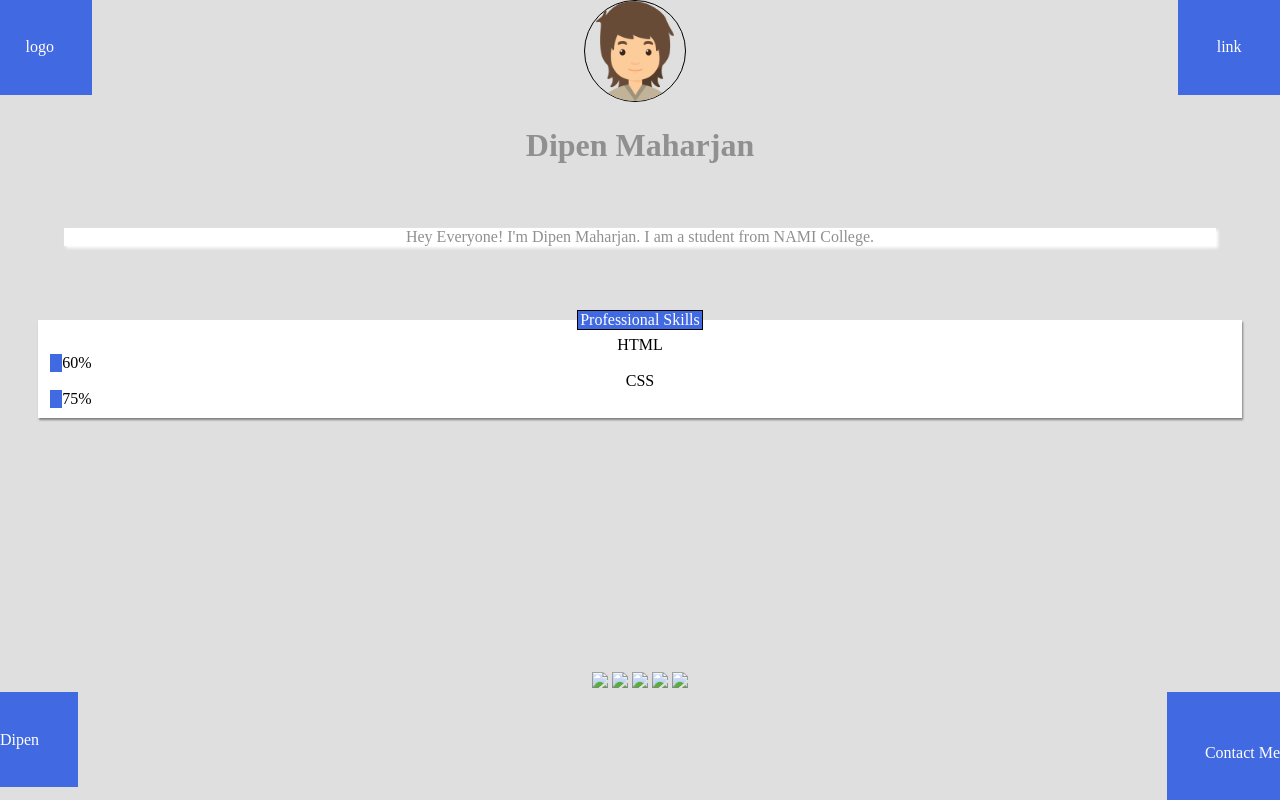
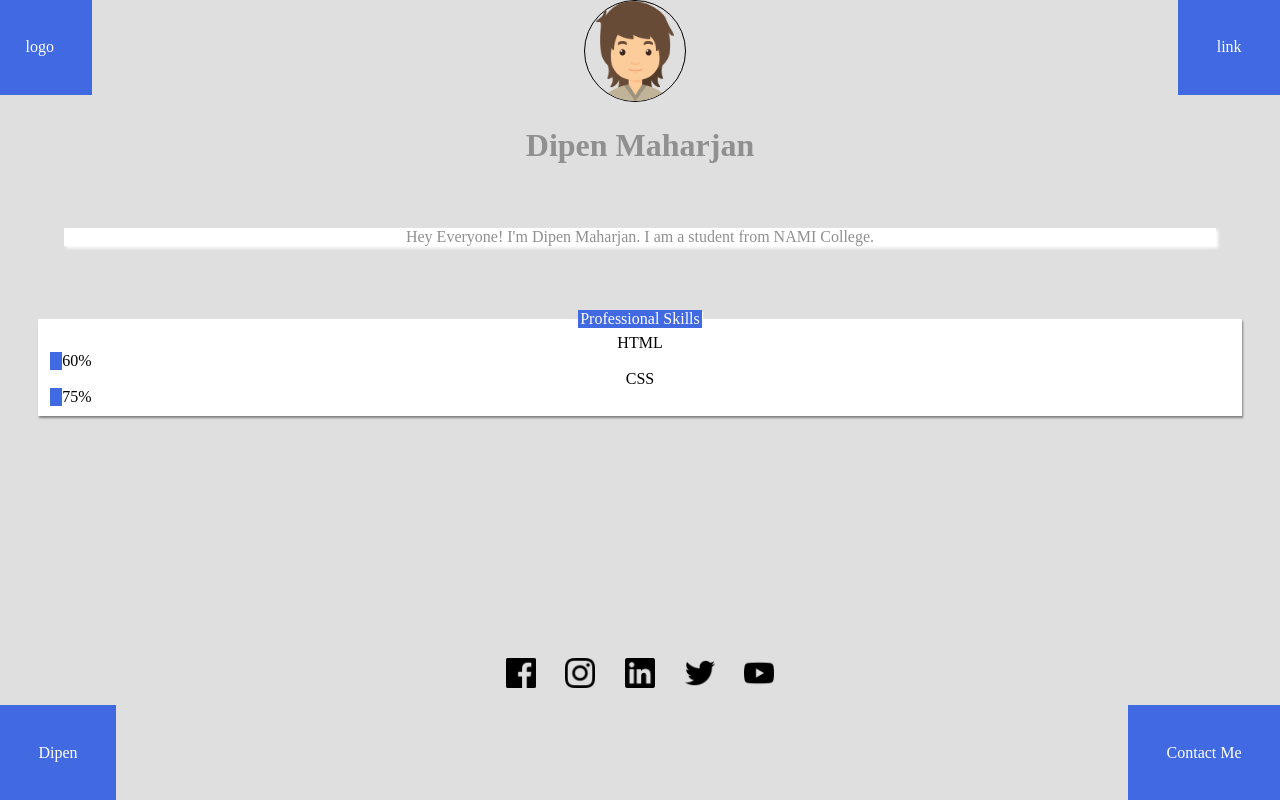
Before and after one commit to edwin042/My-CV, a plain HTML site: page index.html in a window 1280 px wide. Drawn offline with Linux system fonts and the light colour scheme.

Commit message:
new icons added

```diff
--- a/css/index.css
+++ b/css/index.css
@@ -39,12 +39,12 @@ body{
 	box-shadow: 1px 2px 2px grey;
 }
 .pro-skill{
-	border: 1px solid black;
 	color: #fff;
 	background:royalblue;
+	box-shadow: 1px 2px 1px white;
 }
 .rank1{
-	text-align: left;
+	text-align: right;
 	padding-left:1%;
 	width:0%;
 	background: royalblue;
@@ -54,7 +54,7 @@ body{
 	width:60%;
 }
 .rank2{
-	text-align: left;
+	text-align: right;
 	padding-left:1%;
 	width:0%;
 	background: royalblue;
@@ -69,9 +69,14 @@ footer{
 	bottom:0;
 	width: 100%;
 }
+.ico1{
+	width: 30px;
+	height: 30px;
+	padding:1%;
+}
 .left-bottom{
 	float:left;
-	padding: 3% 3% 3% 0%;
+	padding: 3%;
 	background: royalblue;
 	color: #fff;
 }
@@ -79,10 +84,9 @@ footer{
 	float: right;
 	background: royalblue;
 	color: #fff;
-	padding: 4% 0% 3% 3%;
+	padding:3%;
 }
 .right-bottom a{
 	color:#fff;
 	text-decoration: none;
-
 }
```
Also changed, not shown: icon/facebook.ico (added), icon/hangouts.ico (added), icon/instagram.ico (added), icon/linkedin.ico (added), icon/messenger.ico (added), icon/twitter.ico (added), icon/wechat.ico (added), icon/youtube.ico (added), 1 other file.
